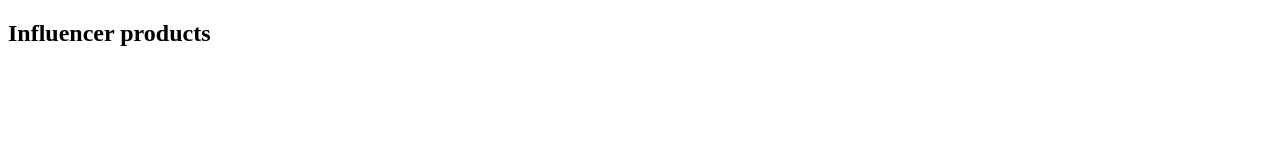
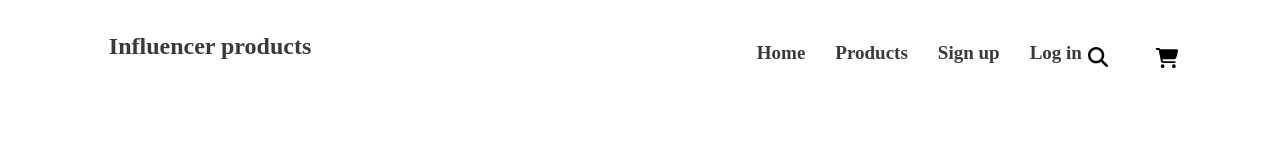
Before and after one commit to fahimmuntacher/influencer-practise, a plain HTML site: page index.html in a window 1280 px wide. Drawn offline with Linux system fonts and the light colour scheme.

Commit message:
second commit

```diff
--- a/index.html
+++ b/index.html
@@ -7,12 +7,22 @@
     , initial-scale=1.0">
     <title>Influencer practise</title>
     <link rel="stylesheet" href="styles/style.css">
+    <script src="https://kit.fontawesome.com/a5c20c6d67.js" crossorigin="anonymous"></script>
 </head>
 <body>
-    <nav>
+    <nav class="nav">
         <h2 class="nav-title">
             Influencer products
         </h2>
+        <ul>
+            <li>Home</li>
+            <li>Products</li>
+            <li>Sign up</li>
+            <li>Log in</li>
+        </ul>
+        <img src="logos/magnifying-glass-solid.svg" class="nav-search">
+        <img src="logos/cart-shopping-solid.svg" class="nav-cart">
+
     </nav>
 
 
--- a/styles/style.css
+++ b/styles/style.css
@@ -0,0 +1,50 @@
+/* nav style */
+nav{
+    display: flex;
+    justify-content: space-between;
+    width: 100%
+}
+.nav-title{
+    position: absolute;
+    left: 8.5%;
+    font-family: 'Poppins';
+    font-style: normal;
+    font-weight: 700;
+    font-size: 24px;
+    line-height: 36px;
+    font-feature-settings: 'liga' off;
+    color: #3A3A3A;
+
+}
+ul{
+    position: absolute;
+    display: flex;
+    list-style: none;
+    left: 56%;
+    top: 2.8%;
+    gap: 30px;
+    font-family: 'Poppins';
+    font-style: normal;
+    font-weight: 600;
+    font-size: 19px;
+    line-height: 24px;
+    font-feature-settings: 'liga' off;
+    color: #3A3A3A;
+}
+.nav-search{
+    position: absolute;
+    width: 20px;
+    height: 30px;
+    left: 85%;
+    top: 5.2%;
+    gap: 35px;
+
+}
+.nav-cart{
+    position: absolute;
+    left: 90%;
+    top: 6%;
+    height: 20px;
+    width: 30px;
+}
+/* nav style end */
```
Also changed, not shown: logos/cart-shopping-solid.svg (added), logos/magnifying-glass-solid.svg (added).
